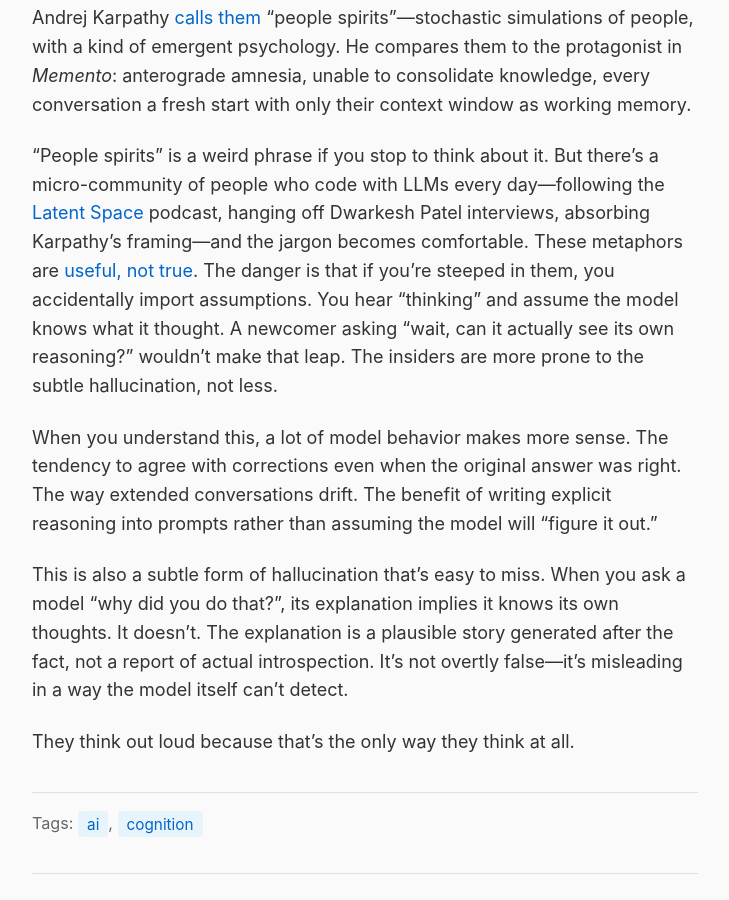
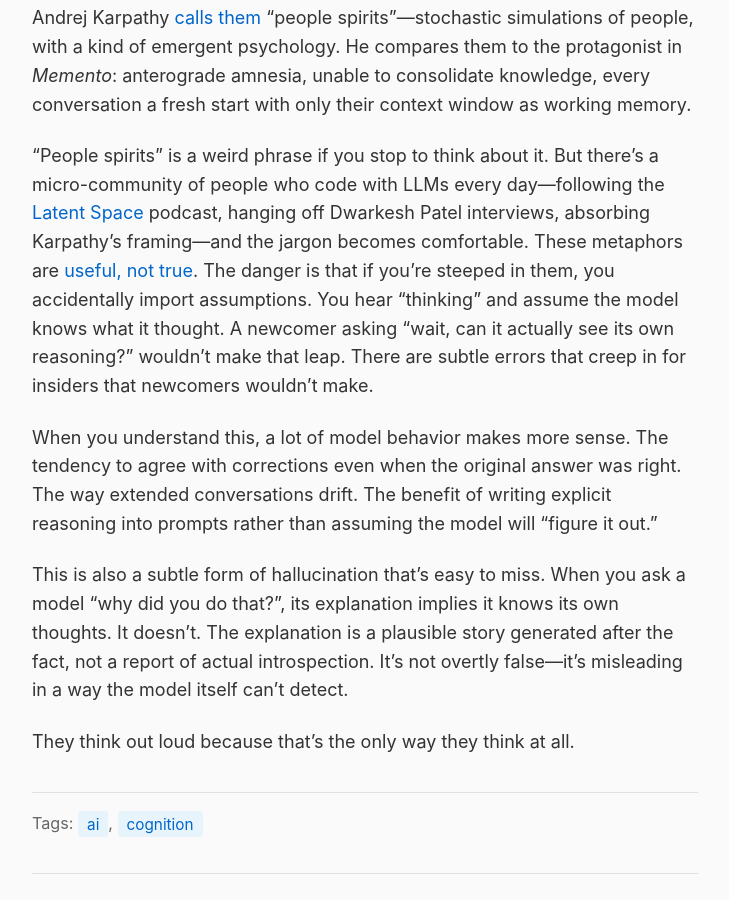
Before and after one commit to rob137/rob137.github.io, a Jekyll site: the page built from _posts/2026-01-24-thinking-out-loud.md, in a window 1280 px wide and 900 px high, scrolled down 2030 px. Shown: the whole window, without its empty margins (275-1004 px from the left). Built offline with Jekyll 4.4.1, drawn with Linux system fonts in a browser that asks for light colours.

Commit message:
Soften insider claim - subtle errors, not globally worse

```diff
--- a/_posts/2026-01-24-thinking-out-loud.md
+++ b/_posts/2026-01-24-thinking-out-loud.md
@@ -38,7 +38,7 @@
 
 Andrej Karpathy [calls them](https://www.ycombinator.com/library/MW-andrej-karpathy-software-is-changing-again) "people spirits"—stochastic simulations of people, with a kind of emergent psychology. He compares them to the protagonist in *Memento*: anterograde amnesia, unable to consolidate knowledge, every conversation a fresh start with only their context window as working memory.
 
-"People spirits" is a weird phrase if you stop to think about it. But there's a micro-community of people who code with LLMs every day—following the [Latent Space](https://www.latent.space/) podcast, hanging off Dwarkesh Patel interviews, absorbing Karpathy's framing—and the jargon becomes comfortable. These metaphors are [useful, not true](https://sive.rs/u). The danger is that if you're steeped in them, you accidentally import assumptions. You hear "thinking" and assume the model knows what it thought. A newcomer asking "wait, can it actually see its own reasoning?" wouldn't make that leap. The insiders are more prone to the subtle hallucination, not less.
+"People spirits" is a weird phrase if you stop to think about it. But there's a micro-community of people who code with LLMs every day—following the [Latent Space](https://www.latent.space/) podcast, hanging off Dwarkesh Patel interviews, absorbing Karpathy's framing—and the jargon becomes comfortable. These metaphors are [useful, not true](https://sive.rs/u). The danger is that if you're steeped in them, you accidentally import assumptions. You hear "thinking" and assume the model knows what it thought. A newcomer asking "wait, can it actually see its own reasoning?" wouldn't make that leap. There are subtle errors that creep in for insiders that newcomers wouldn't make.
 
 When you understand this, a lot of model behavior makes more sense. The tendency to agree with corrections even when the original answer was right. The way extended conversations drift. The benefit of writing explicit reasoning into prompts rather than assuming the model will "figure it out."
 
```
